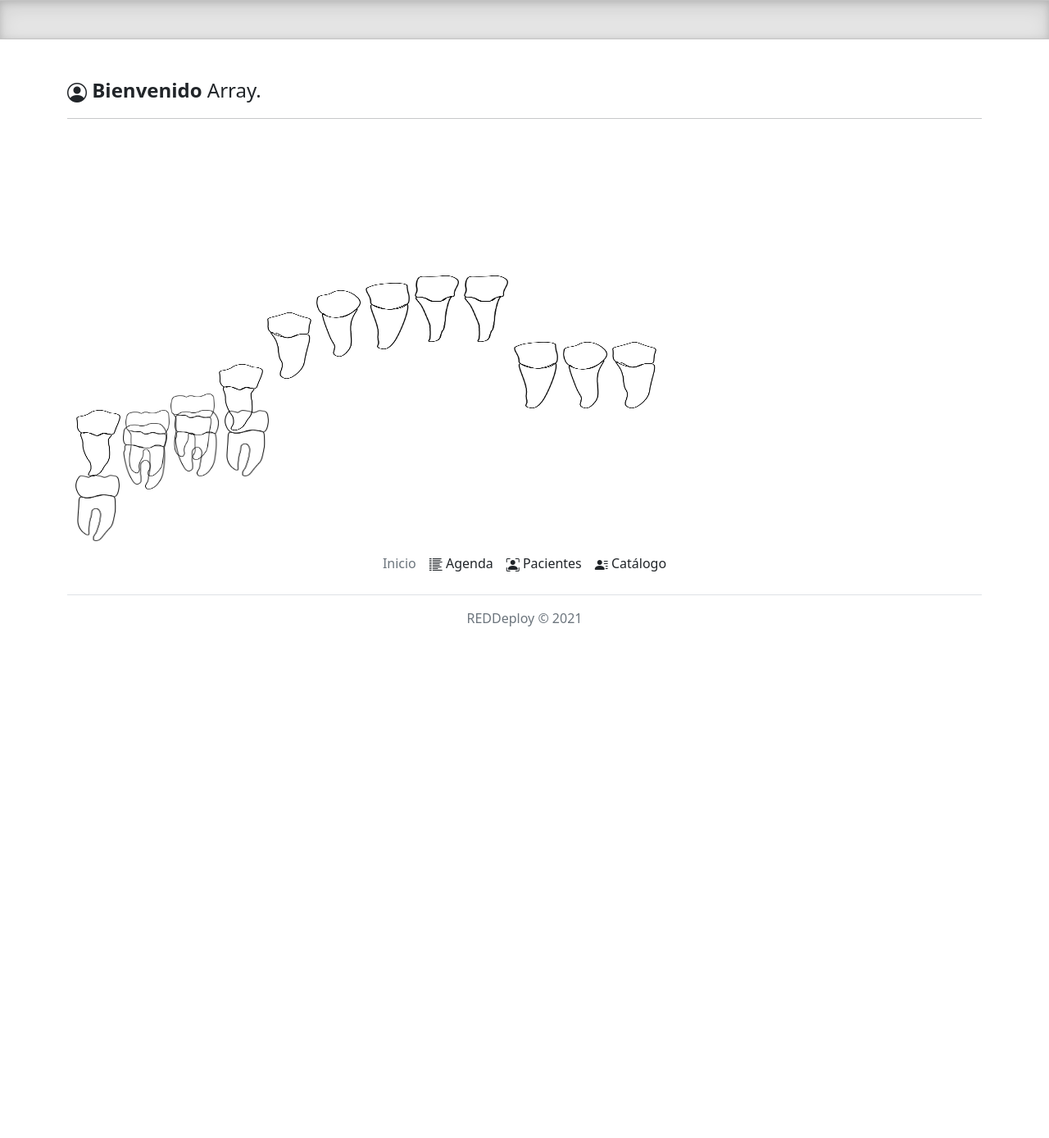
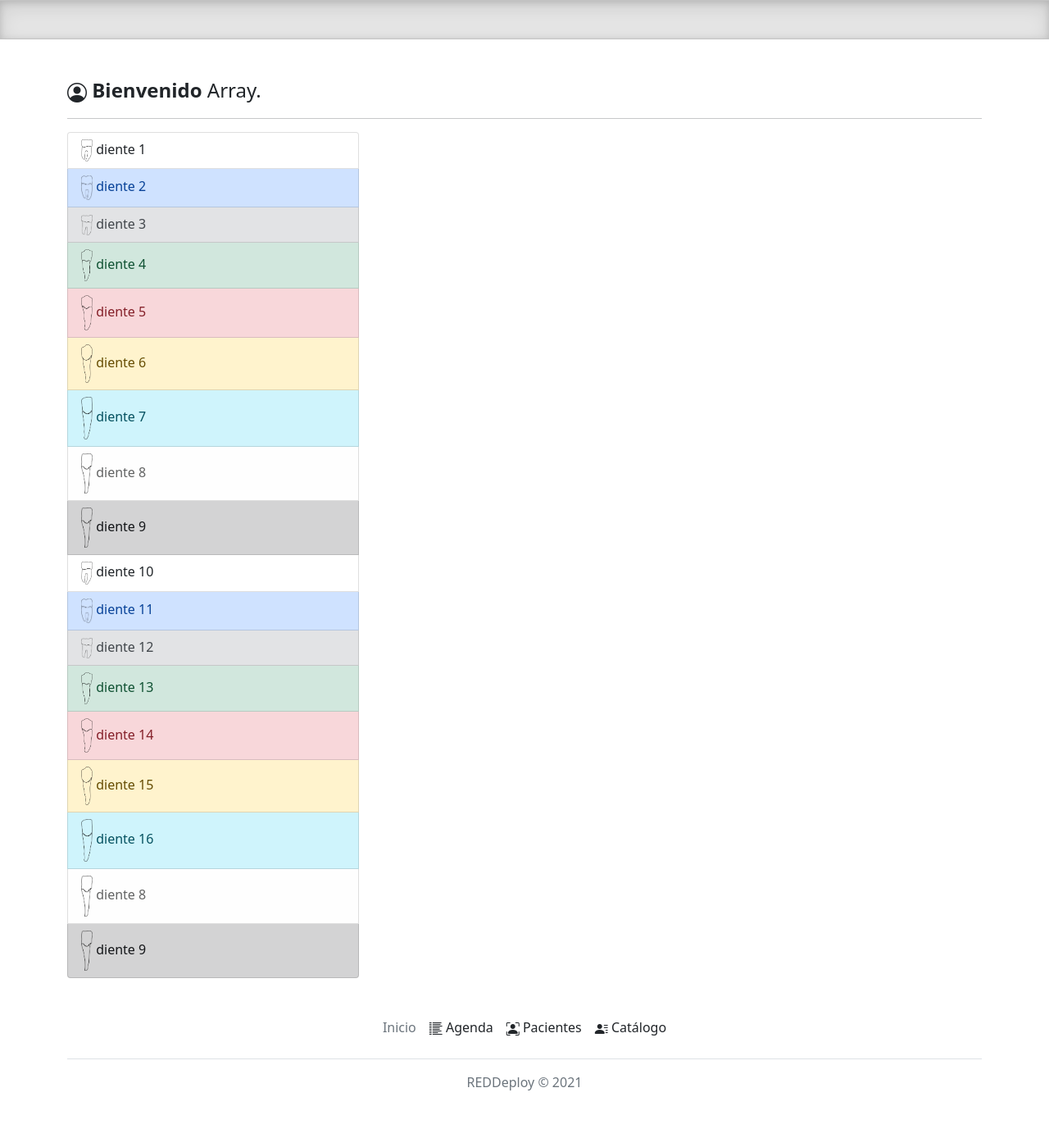
Before and after one commit to jesusrlv/medical, a PHP site: page /bucal.php in a window 1280 px wide. Shown: the part 74-1462 px from the top of the page at 82% size. Before the commit the page ends 838 px from the top, so only its background shows below. Run offline with PHP 8.4, Linux system fonts and the light colour scheme; the visitor is signed in with stand-in values (Sample User, id 1); data comes from the database, SQL or seed files in the repository; some libraries are stand-ins or nearby versions.

Commit message:
lista bucal

```diff
--- a/bucal.php
+++ b/bucal.php
@@ -121,26 +121,29 @@ include('prcd/conn.php');
 <div class="container">
 
       <div class="row">
-          <div class="col-8">
-                <div style="position:static; height: 300px;"></div>
-            <img src="assets/4x/1.png" id="diente1" alt="">
-            <img src="assets/4x/2.png" id="diente2" alt="">
-            <img src="assets/4x/3.png" id="diente3" alt="">
-            <img src="assets/4x/4.png" id="diente4" alt="">
-            <img src="assets/4x/5.png" id="diente5" alt="">
-            <img src="assets/4x/6.png" id="diente6" alt="">
-            <img src="assets/4x/7.png" id="diente7" alt="">
-            <img src="assets/4x/8.png" id="diente8" alt="">
-            <img src="assets/4x/9.png" id="diente9" alt="">
-            <img src="assets/4x/10.png" id="diente10" alt="">
-            <img src="assets/4x/11.png" id="diente11" alt="">
-            <img src="assets/4x/12.png" id="diente12" alt="">
-            <img src="assets/4x/13.png" id="diente13" alt="">
-            <img src="assets/4x/14.png" id="diente14" alt="">
-            <img src="assets/4x/15.png" id="diente15" alt="">
-            <img src="assets/4x/16.png" id="diente16" alt="">
+          <div class="col-4">
+            <div class="list-group">
+              <a href="#" class="list-group-item list-group-item-action"><img src="assets/4x/1.png" id="" width="14" alt=""> diente 1</a>
+              <a href="#" class="list-group-item list-group-item-action list-group-item-primary"><img src="assets/4x/2.png" id="" width="14" alt=""> diente 2</a>
+              <a href="#" class="list-group-item list-group-item-action list-group-item-secondary"> <img src="assets/4x/3.png" id="" width="14" alt=""> diente 3</a>
+              <a href="#" class="list-group-item list-group-item-action list-group-item-success"> <img src="assets/4x/4.png" id="" width="14" alt=""> diente 4</a>
+              <a href="#" class="list-group-item list-group-item-action list-group-item-danger"><img src="assets/4x/5.png" id="" width="14" alt=""> diente 5</a>
+              <a href="#" class="list-group-item list-group-item-action list-group-item-warning"><img src="assets/4x/6.png" id="" width="14" alt=""> diente 6</a>
+              <a href="#" class="list-group-item list-group-item-action list-group-item-info"><img src="assets/4x/7.png" id="" width="14" alt=""> diente 7</a>
+              <a href="#" class="list-group-item list-group-item-action list-group-item-light"><img src="assets/4x/8.png" id="" width="14" alt=""> diente 8</a>
+              <a href="#" class="list-group-item list-group-item-action list-group-item-dark"><img src="assets/4x/9.png" id="" width="14" alt=""> diente 9</a>
+              <a href="#" class="list-group-item list-group-item-action"><img src="assets/4x/1.png" id="" width="14" alt=""> diente 10</a>
+              <a href="#" class="list-group-item list-group-item-action list-group-item-primary"><img src="assets/4x/2.png" id="" width="14" alt=""> diente 11</a>
+              <a href="#" class="list-group-item list-group-item-action list-group-item-secondary"> <img src="assets/4x/3.png" id="" width="14" alt=""> diente 12</a>
+              <a href="#" class="list-group-item list-group-item-action list-group-item-success"> <img src="assets/4x/4.png" id="" width="14" alt=""> diente 13</a>
+              <a href="#" class="list-group-item list-group-item-action list-group-item-danger"><img src="assets/4x/5.png" id="" width="14" alt=""> diente 14</a>
+              <a href="#" class="list-group-item list-group-item-action list-group-item-warning"><img src="assets/4x/6.png" id="" width="14" alt=""> diente 15</a>
+              <a href="#" class="list-group-item list-group-item-action list-group-item-info"><img src="assets/4x/7.png" id="" width="14" alt=""> diente 16</a>
+              <a href="#" class="list-group-item list-group-item-action list-group-item-light"><img src="assets/4x/8.png" id="" width="14" alt=""> diente 8</a>
+              <a href="#" class="list-group-item list-group-item-action list-group-item-dark"><img src="assets/4x/9.png" id="" width="14" alt=""> diente 9</a>
+            </div>
           </div>
-          <div class="col-3>
+          <div class="col-8>
 
           </div>
       </div>
--- a/css/dientes.css
+++ b/css/dientes.css
@@ -1,22 +1,22 @@
 #diente1 {
-    position: relative;
-    top: 117px; /* ajustar los valores para mover la imagen */
-    left: 10px;
-    width: 54px;
-    height: 81px;
+    /* position: absolute;
+    top: 117px;
+    left: 10px; */
+    width: 2rem;
+    /* height: 81px; */
     /* border-radius: 50%; */
-    margin: 0px;
+    /* margin: 0px; */
     /* border:2px solid #fff; */
     /* display: block; */
 }
 
 
 #diente2 {
-    position: relative;
+    position: absolute;
     top: 54px; /* ajustar los valores para mover la imagen */
     left: 10px;
-    width: 54px;
-    height: 81px;
+    width: 3rem;
+    /* height: 81px; */
     /* border-radius: 50%; */
     margin: 0px;
     /* border:2px solid #fff; */
@@ -25,11 +25,11 @@
 
 
 #diente3 {
-    position: relative;
+    position: absolute;
     top: 18px; /* ajustar los valores para mover la imagen */
     left: 10px;
-    width: 54px;
-    height: 81px;
+    width: 3rem;
+    /* height: 81px; */
     /* border-radius: 50%; */
     margin: 0px;
     /* border:2px solid #fff; */
@@ -37,11 +37,11 @@
 }
 
 #diente4 {
-    position: relative;
+    position: absolute;
     top: -18px; /* ajustar los valores para mover la imagen */
     left: 10px;
-    width: 54px;
-    height: 81px;
+    width: 3rem;
+    /* height: 81px; */
     /* border-radius: 50%; */
     margin: 0px;
     /* border:2px solid #fff; */
@@ -49,11 +49,11 @@
 }
 
 #diente5 {
-    position: relative;
+    position: absolute;
     top: -81px; /* ajustar los valores para mover la imagen */
     left: 10px;
-    width: 54px;
-    height: 81px;
+    width: 3rem;
+    /* height: 81px; */
     /* border-radius: 50%; */
     margin: 1px;
     /* border:2px solid #fff; */
@@ -61,11 +61,11 @@
 }
 
 #diente6 {
-    position: relative;
+    position: absolute;
     top: -90px; /* ajustar los valores para mover la imagen */
     left: 10px;
-    width: 54px;
-    height: 81px;
+    width: 3rem;
+    /* height: 81px; */
     /* border-radius: 50%; */
     margin: 1px;
     /* border:2px solid #fff; */
@@ -73,7 +73,7 @@
 }
 
 #diente6 {
-    position: relative;
+    position: absolute;
     top: -108px; /* ajustar los valores para mover la imagen */
     left: 10px;
     width: 54px;
@@ -85,7 +85,7 @@
 }
 
 #diente7 {
-    position: relative;
+    position: absolute;
     top: -117px; /* ajustar los valores para mover la imagen */
     left: 10px;
     width: 54px;
@@ -97,7 +97,7 @@
 }
 
 #diente8 {
-    position: relative;
+    position: absolute;
     top: -126px; /* ajustar los valores para mover la imagen */
     left: 10px;
     width: 54px;
@@ -109,7 +109,7 @@
 }
 
 #diente9 {
-    position: relative;
+    position: absolute;
     top: -126px; /* ajustar los valores para mover la imagen */
     left: 10px;
     width: 54px;
@@ -121,8 +121,8 @@
 }
 
 #diente10 {
-    position: relative;
-    top: -45px; /* ajustar los valores para mover la imagen */
+    position: absolute;
+    top: -117px; /* ajustar los valores para mover la imagen */
     left: 10px;
     width: 54px;
     height: 81px;
@@ -133,8 +133,8 @@
 }
 
 #diente11 {
-    position: relative;
-    top: -45px; /* ajustar los valores para mover la imagen */
+    position: absolute;
+    top: -108px; /* ajustar los valores para mover la imagen */
     left: 10px;
     width: 54px;
     height: 81px;
@@ -145,8 +145,8 @@
 }
 
 #diente12 {
-    position: relative;
-    top: -45px; /* ajustar los valores para mover la imagen */
+    position: absolute;
+    top: -90px; /* ajustar los valores para mover la imagen */
     left: 10px;
     width: 54px;
     height: 81px;
@@ -157,7 +157,44 @@
 }
 
 #diente13 {
-    position: relative;
+    position: absolute;
+    top: -81px; /* ajustar los valores para mover la imagen */
+    left: 10px;
+    /* width: 54px; */
+    width: 3rem;
+    /* height: 81px; */
+    /* border-radius: 50%; */
+    margin: 1px;
+    /* border:2px solid #fff; */
+    /* display: block; */
+}
+
+#diente14 {
+    position: absolute;
+    top: -18px; /* ajustar los valores para mover la imagen */
+    left: 10px;
+    width: 3rem;
+    /* height: 81px; */
+    /* border-radius: 50%; */
+    margin: 1px;
+    /* border:2px solid #fff; */
+    /* display: block; */
+}
+
+#diente15 {
+    position: absolute;
+    top: -45px; /* ajustar los valores para mover la imagen */
+    left: 10px;
+    width: 3rem;
+    /* height: 81px; */
+    /* border-radius: 50%; */
+    margin: 1px;
+    /* border:2px solid #fff; */
+    /* display: block; */
+}
+
+#diente16 {
+    position: absolute;
     top: -45px; /* ajustar los valores para mover la imagen */
     left: 10px;
     width: 54px;
@@ -167,39 +204,3 @@
     /* border:2px solid #fff; */
     /* display: block; */
 }
-
-#diente14 {
-    position: relative;
-    top: -45px; /* ajustar los valores para mover la imagen */
-    left: 10px;
-    width: 54px;
-    height: 81px;
-    /* border-radius: 50%; */
-    margin: 1px;
-    /* border:2px solid #fff; */
-    /* display: block; */
-}
-
-#diente15 {
-    position: relative;
-    top: -45px; /* ajustar los valores para mover la imagen */
-    left: 10px;
-    width: 54px;
-    height: 81px;
-    /* border-radius: 50%; */
-    margin: 1px;
-    /* border:2px solid #fff; */
-    /* display: block; */
-}
-
-#diente16 {
-    position: relative;
-    top: -45px; /* ajustar los valores para mover la imagen */
-    left: 10px;
-    width: 54px;
-    height: 81px;
-    /* border-radius: 50%; */
-    margin: 1px;
-    /* border:2px solid #fff; */
-    /* display: block; */
-}
```
Also changed, not shown: 2 other files.
